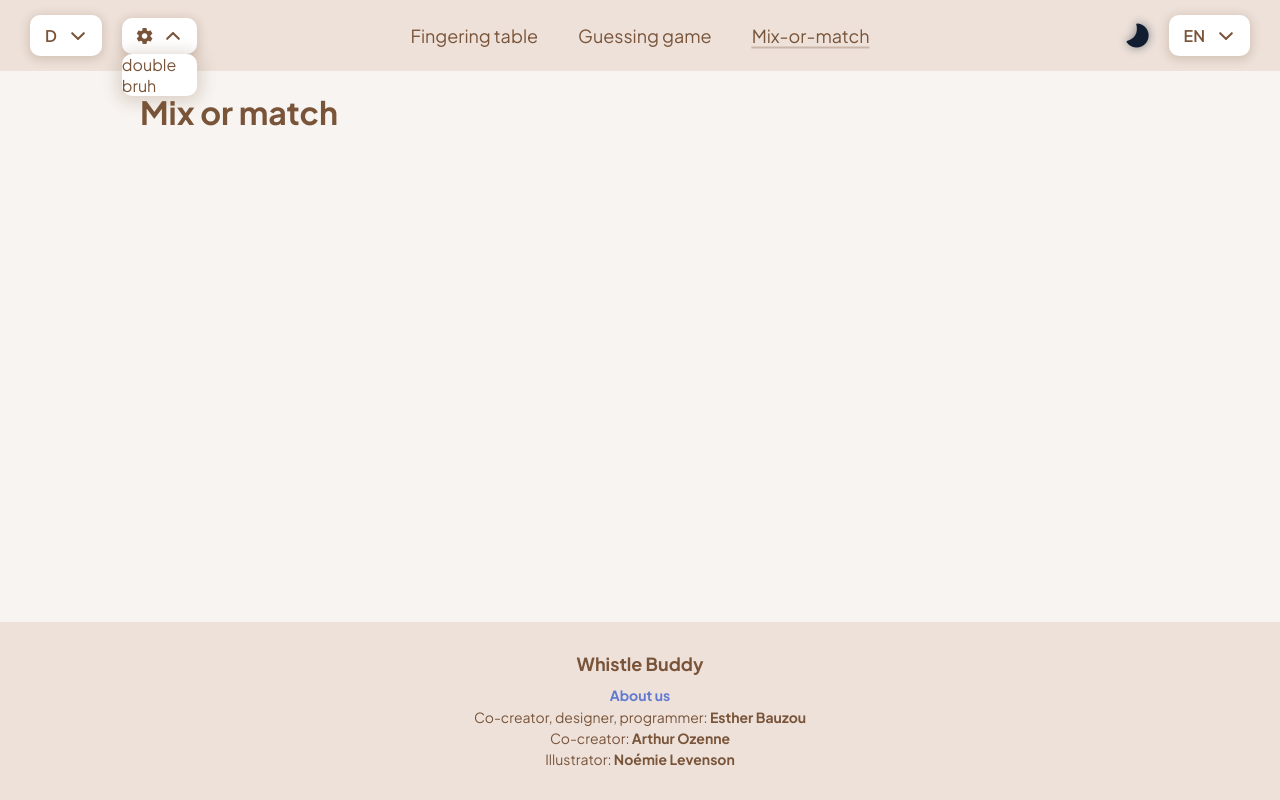
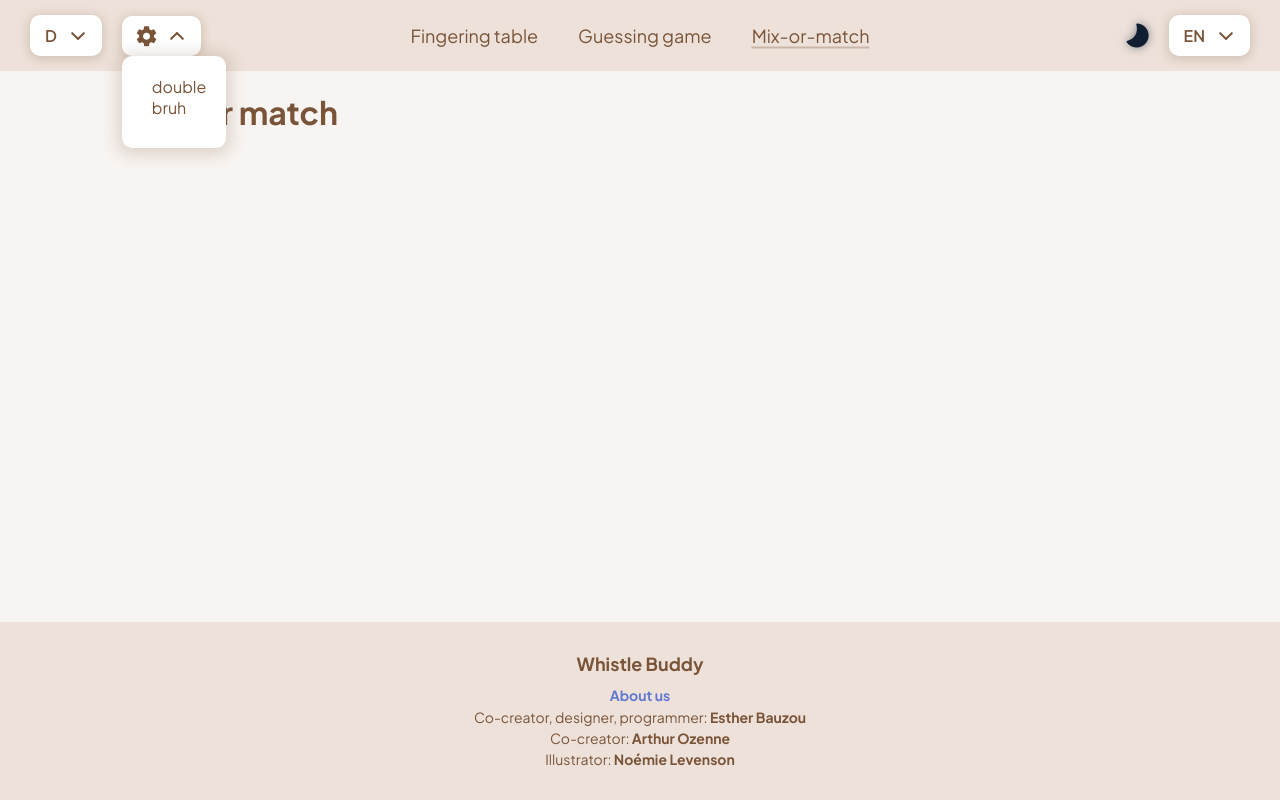
Before and after one commit to PetitChampi/whistle-buddy, a Vue app: page /mix-or-match in a window 1280 px wide. Both pictures are taken after a click on the element 159 px from the left and 35 px from the top of the page. Built offline with nearby package versions, Linux system fonts and the light colour scheme.

Commit message:
Non musical controls + settings dropdown

```diff
--- a/src/components/Navigation.vue
+++ b/src/components/Navigation.vue
@@ -6,14 +6,7 @@
         :defaultSelectedOption="'d'"
         :closeOnInteraction="true"
       />
-      <Dropdown>
-        <template v-slot:dropdown-title>
-          <span class="icon-settings"></span>
-        </template>
-        <template v-slot:dropdown-content>
-          double bruh
-        </template>
-      </Dropdown>
+      <SettingsDropdown />
     </div>
     <div class="navigation-links">
       <RouterLink :to="{ name: 'fingeringTable' }">
@@ -27,20 +20,15 @@
       </RouterLink>
     </div>
     <div class="navigation-controls">
-      <ModeToggle />
-      <ListDropdown
-        :options="langOptions"
-        :defaultSelectedOption="'en'"
-        :closeOnInteraction="true"
-      />
+      <NonMusicalControls />
     </div>
   </nav>
 </template>
 
 <script setup>
 import ListDropdown from "@/components/molecules/ListDropdown.vue";
-import Dropdown from "@/components/molecules/Dropdown.vue";
-import ModeToggle from "@/components/molecules/ModeToggle.vue";
+import SettingsDropdown from "@/components/molecules/SettingsDropdown.vue";
+import NonMusicalControls from "@/components/NonMusicalControls.vue";
 import { ref } from "@vue/reactivity";
 
 // Todo: replace w/ state
@@ -49,10 +37,6 @@ const keyOptions = ref([
   { value: "b", displayValue: "B" },
   { value: "c", displayValue: "C" },
   { value: "d", displayValue: "D" }
-]);
-const langOptions = ref([
-  { value: "en", displayValue: "EN" },
-  { value: "fr", displayValue: "FR" }
 ]);
 </script>
 
--- /dev/null
+++ b/src/components/NonMusicalControls.vue
@@ -0,0 +1,24 @@
+<template>
+  <ModeToggle />
+  <ListDropdown
+    :options="langOptions"
+    :defaultSelectedOption="'en'"
+    :closeOnInteraction="true"
+  />
+</template>
+
+<script setup>
+import ModeToggle from "@/components/molecules/ModeToggle.vue";
+import ListDropdown from "@/components/molecules/ListDropdown.vue";
+import { ref } from "@vue/reactivity";
+
+// Todo: replace w/ state
+const langOptions = ref([
+  { value: "en", displayValue: "EN" },
+  { value: "fr", displayValue: "FR" }
+]);
+</script>
+
+<style>
+
+</style>
--- /dev/null
+++ b/src/components/molecules/SettingsDropdown.vue
@@ -0,0 +1,25 @@
+<template>
+  <Dropdown>
+    <template v-slot:dropdown-title>
+      <span class="icon-settings"></span>
+    </template>
+    <template v-slot:dropdown-content>
+      <div class="settings-container">
+        double bruh
+      </div>
+    </template>
+  </Dropdown>
+</template>
+
+<script setup>
+import Dropdown from "@/components/molecules/Dropdown.vue";
+</script>
+
+<style lang="scss" scoped>
+.icon-settings {
+  font-size: 1.25rem;
+}
+.settings-container {
+  padding: 20px 20px 30px 30px;
+}
+</style>
```
